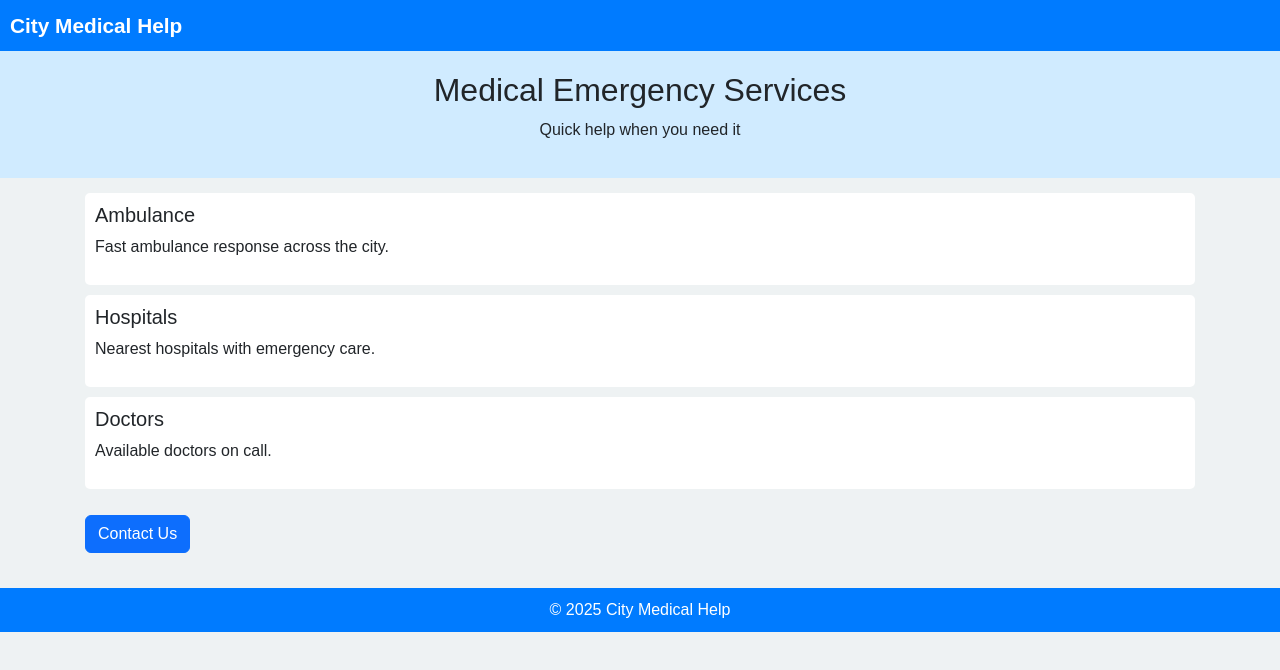
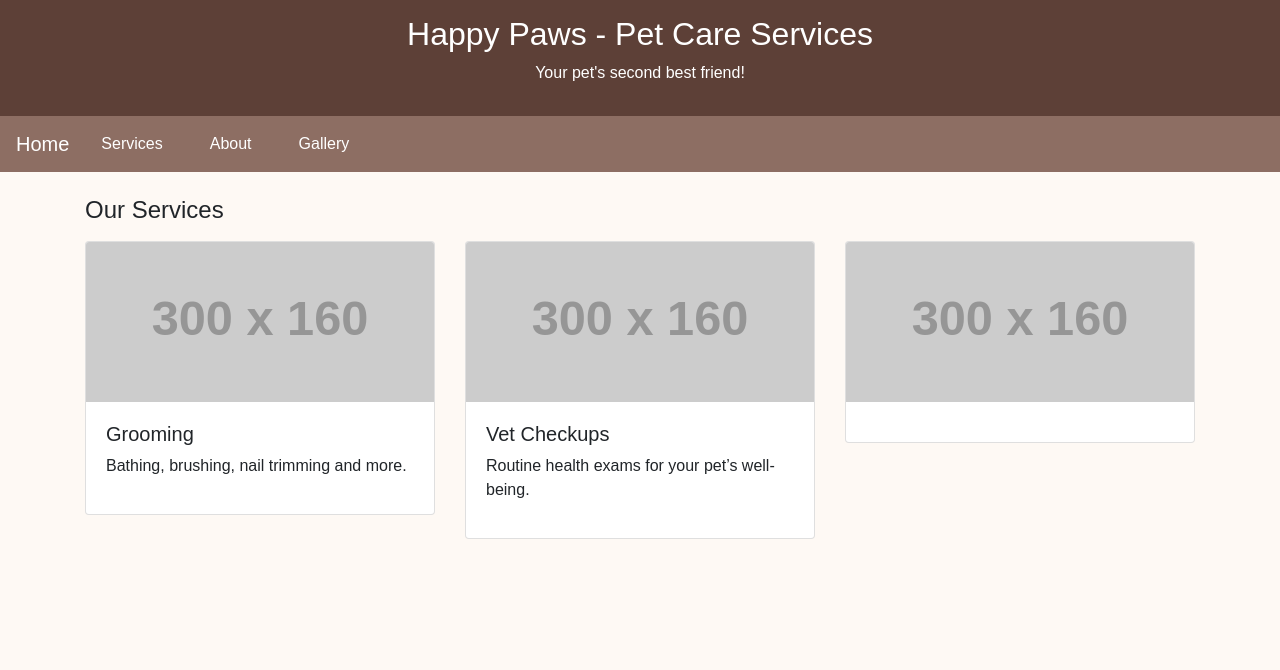
Before and after one commit to tambe12/Pet, a plain HTML site: page index.html in a window 1280 px wide. Drawn offline with nearby package versions, Linux system fonts and the light colour scheme; placeholder pictures from the web are drawn by us.

Commit message:
Update index.html

```diff
--- a/index.html
+++ b/index.html
@@ -1,112 +1,59 @@
 <!DOCTYPE html>
-<html lang="en">
+<html>
 <head>
-  <meta charset="UTF-8">
-  <title>City Medical Help</title>
+  <title>Happy Paws - Pet Care Services</title>
   <meta name="viewport" content="width=device-width, initial-scale=1">
-
-  <!-- Minimal Bootstrap -->
-  <link href="https://cdn.jsdelivr.net/npm/bootstrap@5.3.0/dist/css/bootstrap.min.css" rel="stylesheet">
-
+  <link href="https://cdn.jsdelivr.net/npm/bootstrap@4.6.2/dist/css/bootstrap.min.css" rel="stylesheet">
   <style>
-    body {
-      font-family: Arial, sans-serif;
-      background-color: #eef2f3;
-    }
-
-    nav {
-      background-color: #007bff;
-      color: white;
-      padding: 10px;
-    }
-
-    nav span {
-      font-size: 1.3rem;
-      font-weight: bold;
-    }
-
-    header {
-      text-align: center;
-      padding: 20px;
-      background-color: #d0ebff;
-    }
-
-    .services {
-      padding: 15px;
-    }
-
-    .service {
-      background-color: white;
-      padding: 10px;
-      margin-bottom: 10px;
-      border-radius: 5px;
-    }
-
-    #contact {
-      display: none;
-      background-color: white;
-      padding: 10px;
-      margin: 15px;
-      border-radius: 5px;
-    }
-
-    footer {
-      background-color: #007bff;
-      color: white;
-      text-align: center;
-      padding: 10px;
-      margin-top: 20px;
-    }
+    body { font-family: Arial, sans-serif; background: #fef9f4; }
+    header, footer { background-color: #5d4037; color: white; text-align: center; padding: 15px; }
+    nav { background-color: #8d6e63; }
+    nav a { color: white !important; margin-right: 15px; }
+    .card img { height: 160px; object-fit: cover; }
+    button { background: #4caf50; color: white; border: none; padding: 8px 14px; border-radius: 5px; }
+    button:hover { background: #388e3c; }
+    #contact-section { display: none; margin-top: 20px; background: #fff3e0; padding: 15px; border-radius: 5px; }
   </style>
 </head>
 <body>
 
-  <!-- Navbar -->
-  <nav>
-    <span>City Medical Help</span>
-  </nav>
+<header>
+  <h2>Happy Paws - Pet Care Services</h2>
+  <p>Your pet's second best friend!</p>
+</header>
 
-  <!-- Header -->
-  <header>
-    <h2>Medical Emergency Services</h2>
-    <p>Quick help when you need it</p>
-  </header>
+<nav class="navbar navbar-expand-sm">
+  <a class="navbar-brand" href="#">Home</a>
+  <a class="nav-link" href="#">Services</a>
+  <a class="nav-link" href="#">About</a>
+  <a class="nav-link" href="#">Gallery</a>
+</nav>
 
-  <!-- Services -->
-  <div class="container services">
-    <div class="service">
-      <h5>Ambulance</h5>
-      <p>Fast ambulance response across the city.</p>
-    </div>
-    <div class="service">
-      <h5>Hospitals</h5>
-      <p>Nearest hospitals with emergency care.</p>
-    </div>
-    <div class="service">
-      <h5>Doctors</h5>
-      <p>Available doctors on call.</p>
+<div class="container mt-4">
+  <h4 class="mb-3">Our Services</h4>
+  <div class="row">
+
+    <div class="col-md-4">
+      <div class="card mb-3">
+        <img src="https://via.placeholder.com/300x160?text=Pet+Grooming" class="card-img-top">
+        <div class="card-body">
+          <h5>Grooming</h5>
+          <p>Bathing, brushing, nail trimming and more.</p>
+        </div>
+      </div>
     </div>
 
-    <button class="btn btn-primary mt-3" onclick="showContact()">Contact Us</button>
+    <div class="col-md-4">
+      <div class="card mb-3">
+        <img src="https://via.placeholder.com/300x160?text=Vet+Checkups" class="card-img-top">
+        <div class="card-body">
+          <h5>Vet Checkups</h5>
+          <p>Routine health exams for your pet’s well-being.</p>
+        </div>
+      </div>
+    </div>
 
-    <div id="contact">
-      <h5>Contact Us</h5>
-      <p>Email: help@medical.com</p>
-      <p>Phone: 123-456-7890</p>
-    </div>
-  </div>
-
-  <!-- Footer -->
-  <footer>
-    &copy; 2025 City Medical Help
-  </footer>
-
-  <!-- Script -->
-  <script>
-    function showContact() {
-      document.getElementById("contact").style.display = "block";
-    }
-  </script>
-
-</body>
-</html>
+    <div class="col-md-4">
+      <div class="card mb-3">
+        <img src="https://via.placeholder.com/300x160?text=Pet+Boarding" class="card-img-top">
+        <div class="card-body">
```
